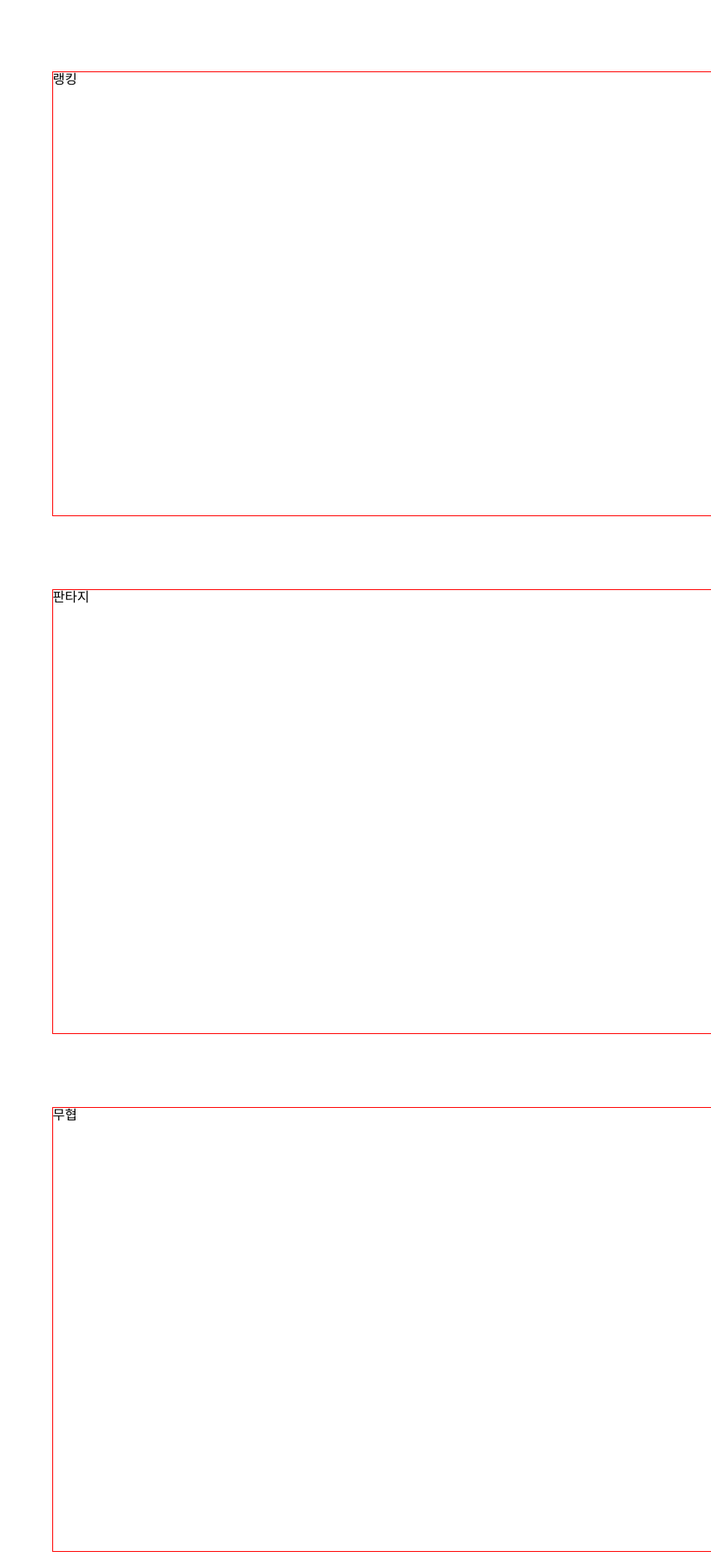
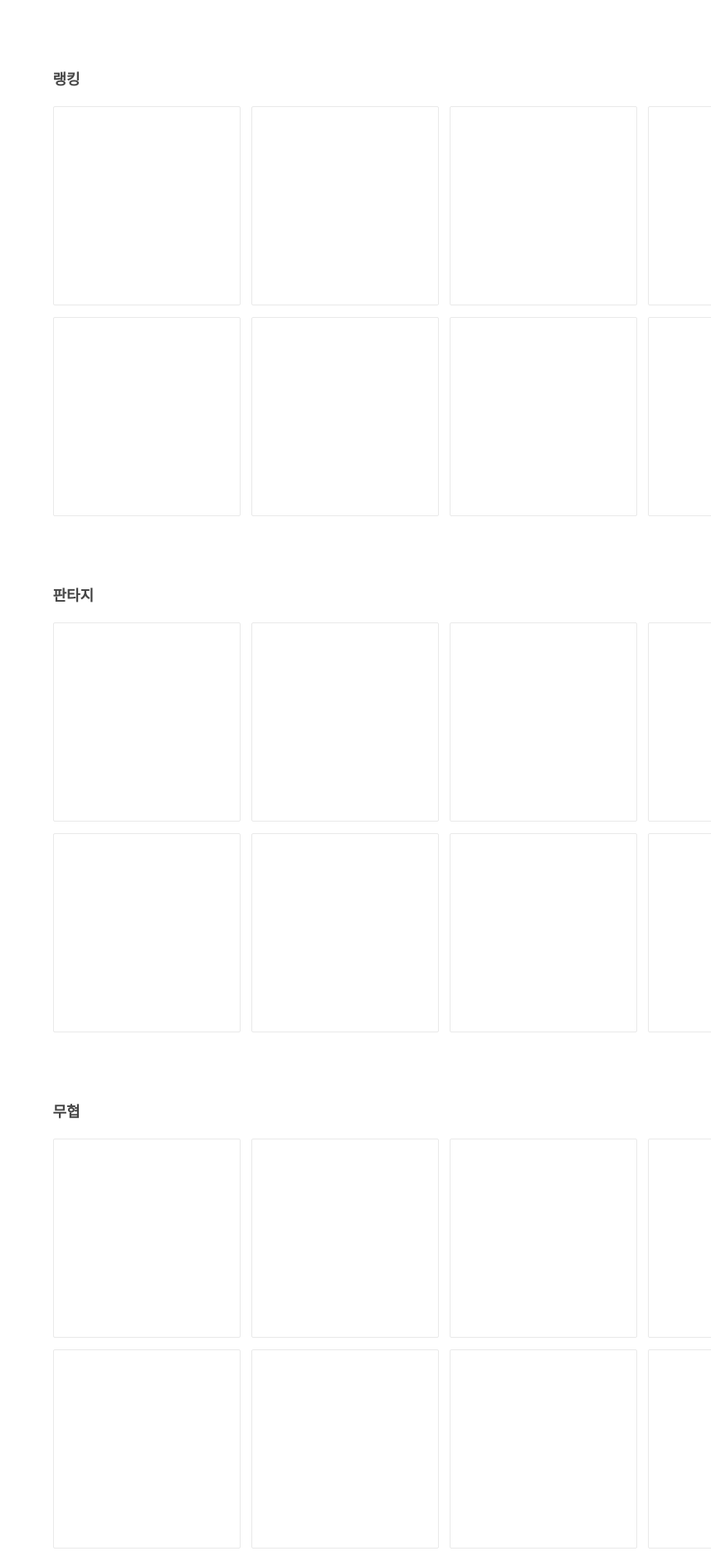
Before and after one commit to codestates/cloud-bookstore-client, a React (Create React App) app: page /mainpage in a window 1280 px wide. Shown: the part 439-2320 px from the top of the page at 83% size, without its empty margins (423-1280 px from the left). Built offline with nearby package versions, Linux system fonts and the light colour scheme.

Commit message:
[2-3] Update mainPage novelList css

```diff
--- a/src/css/Mainpage.css
+++ b/src/css/Mainpage.css
@@ -42,8 +42,56 @@
 }
 
 .mainPageNovelWrapper {
-  border: 1px red solid;
   margin: 88px 0 0 0;
   width: 943px;
   height: 534px;
 }
+
+.mainNovelTextWrapper {
+  display: flex;
+  justify-content: space-between;
+}
+
+.mainNovelWrapperSubject {
+  width: 50px;
+  height: 26px;
+  font-size: 18px;
+  font-weight: bold;
+  color: #464646;
+}
+
+.mainNovelMoreView {
+  width: 50px;
+  height: 26px;
+  font-size: 14px;
+  font-weight: bold;
+  color: #464646;
+  display: flex;
+  justify-content: flex-end;
+  align-items: center;
+  cursor: pointer;
+}
+
+.mainNovelInnerWrapper {
+  margin: 16px 0 0 0;
+  width: 943px;
+  height: 492px;
+}
+
+.novelListRow {
+  width: 943px;
+  height: 238px;
+  display: flex;
+  justify-content: space-between;
+}
+
+#novelListFristRow {
+  margin: 0 0 16px 0;
+}
+
+.novelList {
+  width: 224px;
+  height: 238px;
+  border-radius: 2px;
+  border: solid 1px #e9e9e9;
+}
--- a/src/pages/Mainpage.tsx
+++ b/src/pages/Mainpage.tsx
@@ -24,16 +24,81 @@ const Mainpage: React.FC = () => {
             </div>
           </div>
           <div id="novelRankingWrapper" className="mainPageNovelWrapper">
-            랭킹
+            <div className="mainNovelWrapperSubject">랭킹</div>
+            <div className="mainNovelInnerWrapper">
+              <div id="novelListFristRow" className="novelListRow">
+                <div className="novelList"></div>
+                <div className="novelList"></div>
+                <div className="novelList"></div>
+                <div className="novelList"></div>
+              </div>
+              <div className="novelListRow">
+                <div className="novelList"></div>
+                <div className="novelList"></div>
+                <div className="novelList"></div>
+                <div className="novelList"></div>
+              </div>
+            </div>
           </div>
           <div id="novelFantasyWrapper" className="mainPageNovelWrapper">
-            판타지
+            <div className="mainNovelTextWrapper">
+              <div className="mainNovelWrapperSubject">판타지</div>
+              <div className="mainNovelMoreView">더보기</div>
+            </div>
+            <div className="mainNovelInnerWrapper">
+              <div id="novelListFristRow" className="novelListRow">
+                <div className="novelList"></div>
+                <div className="novelList"></div>
+                <div className="novelList"></div>
+                <div className="novelList"></div>
+              </div>
+              <div className="novelListRow">
+                <div className="novelList"></div>
+                <div className="novelList"></div>
+                <div className="novelList"></div>
+                <div className="novelList"></div>
+              </div>
+            </div>
           </div>
           <div id="novelMartialartWrapper" className="mainPageNovelWrapper">
-            무협
+            <div className="mainNovelTextWrapper">
+              <div className="mainNovelWrapperSubject">무협</div>
+              <div className="mainNovelMoreView">더보기</div>
+            </div>
+            <div className="mainNovelInnerWrapper">
+              <div id="novelListFristRow" className="novelListRow">
+                <div className="novelList"></div>
+                <div className="novelList"></div>
+                <div className="novelList"></div>
+                <div className="novelList"></div>
+              </div>
+              <div className="novelListRow">
+                <div className="novelList"></div>
+                <div className="novelList"></div>
+                <div className="novelList"></div>
+                <div className="novelList"></div>
+              </div>
+            </div>
           </div>
           <div id="novelRomanceWrapper" className="mainPageNovelWrapper">
-            로맨스
+            <div className="mainNovelTextWrapper">
+              <div className="mainNovelWrapperSubject">로맨스</div>
+              <div className="mainNovelMoreView">더보기</div>
+            </div>
+            <div className="mainNovelInnerWrapper">
+              <div id="novelListFristRow" className="novelListRow">
+                <div className="novelList"></div>
+                <div className="novelList"></div>
+                <div className="novelList"></div>
+                <div className="novelList"></div>
+              </div>
+              <div className="novelListRow">
+                <div className="novelList"></div>
+                <div className="novelList"></div>
+                <div className="novelList"></div>
+                <div className="novelList"></div>
+              </div>
+            </div>
           </div>
         </div>
       </div>
```
